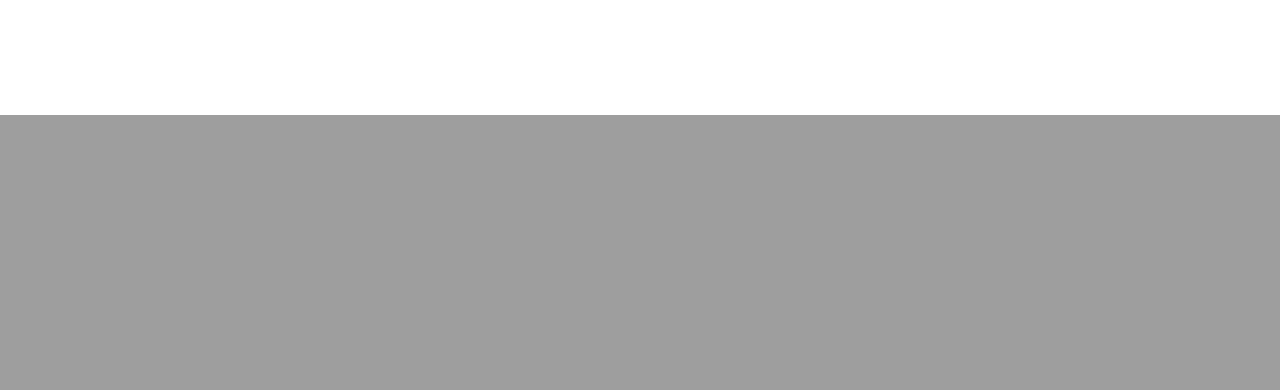
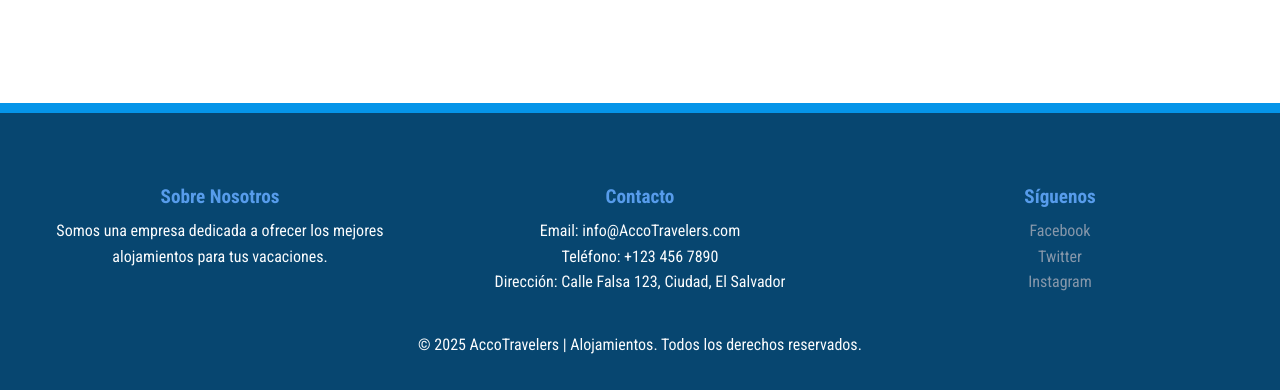
Before and after one commit to EliasO23/AlojamientosMVC, a PHP site: page / in a window 1280 px wide. Shown: the part 685-1075 px from the top of the page. Before the commit the page ends 800 px from the top, so only its background shows below. Run offline with PHP 8.4, Linux system fonts and the light colour scheme; data that the repository does not hold is empty.

Commit message:
second commit

```diff
--- a/assets/css/style.css
+++ b/assets/css/style.css
@@ -127,7 +127,7 @@ header {
 header h1 {
   margin: 0;
   font-size: 2.5em;
-  color: #f7f9fa;
+  color: #0e5077;
 
 }
 
@@ -145,6 +145,7 @@ header p {
   margin: 0 auto;
   max-height: 450px;
   object-fit: cover;
+  border-bottom: solid 20px #0595e9;
 }
 
 /* Card container styles */
@@ -176,11 +177,11 @@ header p {
   width: 100%;
   height: 200px;
   object-fit: cover;
-  border-bottom: 1px solid #ddd;
 }
 
 .card-content {
   padding: 15px;
+  border-top: solid 10px #4fc773;
 }
 
 .card-content h2 {
@@ -259,6 +260,15 @@ header p {
   border-top-right-radius: 20px;
   box-shadow: 0 4px 12px rgba(0, 0, 0, 0.1);
   box-sizing: border-box;
+}
+
+.form-container .error-message{
+  color: white;
+  font-size: 0.9rem;
+  margin-bottom: 1rem;
+  background-color: #ff4d4d;
+  padding: 0.8rem;
+  border-radius: 5px;
 }
 
 .form-container p {
@@ -389,3 +399,84 @@ tbody tr td {
     padding: 8px;
   }
 }
+
+
+.alert {
+  padding: 10px;
+  margin: 10px 0;
+  color: #fff;
+  background-color: #f44336; /* Rojo */
+  border-radius: 5px;
+  text-align: center;
+}
+
+
+/* Footer */
+footer {
+  background-color: #074670;
+  color: #fbfcfd;
+  padding: 20px 0;
+  text-align: center;
+  margin-top: 2rem;
+  border-top: solid 10px #0595e9;
+}
+
+.footer-content {
+  display: flex;
+  justify-content: space-around;
+  flex-wrap: wrap;
+  gap: 20px;
+  padding: 20px;
+}
+
+.footer-section {
+  flex: 1;
+  min-width: 250px;
+}
+
+.footer-section h5 {
+  font-size: 1.2rem;
+  margin-bottom: 10px;
+  color: #579ceb;
+}
+
+.footer-section p,
+.footer-section ul,
+.footer-section ul li {
+  font-size: 1rem;
+  line-height: 1.6;
+  margin: 0;
+  padding: 0;
+  list-style: none;
+}
+
+.footer-section ul li a {
+  color: #8697aa;
+  text-decoration: none;
+  transition: color 0.3s;
+}
+
+.footer-section ul li a:hover {
+  color: #1abc9c;
+}
+
+.footer-bottom {
+  margin-top: 20px;
+  font-size: 1rem;
+}
+
+.footer-bottom p {
+  margin-bottom: 1rem;
+}
+
+/* Responsive */
+@media (max-width: 768px) {
+  .footer-content {
+      flex-direction: column;
+      text-align: center;
+  }
+
+  .footer-section {
+      margin-bottom: 20px;
+  }
+}
--- a/controller/AccommodationController.php
+++ b/controller/AccommodationController.php
@@ -19,7 +19,7 @@ class AccommodationController
     {
         // Obtener todos los roles usando el modelo
         $accommodations = $this->accommodation->getAllAccommodations();
-        require_once './views/accommodations.php';
+        include './views/accommodations.php';
     }
 
     public function adminRead()
@@ -44,6 +44,7 @@ class AccommodationController
             $this->accommodation->name = $_POST['name'];
             $this->accommodation->description = $_POST['description'];
             $this->accommodation->location = $_POST['location'];
+            $this->accommodation->imageURL = $_POST['imageURL'];
             $this->accommodation->price = $_POST['price'];
             $this->accommodation->created_by = $_SESSION['user_id'];
 
--- a/controller/UserController.php
+++ b/controller/UserController.php
@@ -18,7 +18,7 @@ class UserController
     public function readUser()
     {
         $users = $this->user->getAllUsers();
-        include './views/register.php';
+        include './views/admin/users.php';
     }
 
     public function createUser()
@@ -26,10 +26,18 @@ class UserController
         if ($_SERVER['REQUEST_METHOD'] == "POST") {
             $this->user->username = $_POST['username'];
             $this->user->email = $_POST['email'];
-            $this->user->password = $_POST['password'];
+            $password = $_POST['password'];
+            $confirm_password = $_POST['confirm_password'];
             $this->user->rol_id = 1;
 
+            if ($password != $confirm_password) {
+                $errorMessage = "Las contraseñas no coinciden";
+                // include './views/auth/register.php';
+            } else {
+                $this->user->password = password_hash($password, PASSWORD_BCRYPT);
                 $this->user->createUser();
+                header("Location: ./index.php?action=sessionUser");
+            }
         }
 
         include './views/auth/register.php';
@@ -41,9 +49,10 @@ class UserController
             $this->user->email = $_POST['email'];
             $this->user->password = $_POST['password'];
 
-            $user = $this->user->sessionUser();
+            $user = $this->user->getUser();
 
             if ($user) {
+                if (password_verify($this->user->password, $user['password'])) {
                     session_start();
                     $_SESSION['user_id'] = $user['id_user'];
                     $_SESSION['username'] = $user['username'];
@@ -57,9 +66,13 @@ class UserController
                         header("Location: ./index.php?action=read");
                     }
                     exit();
-
+                }else{
+                    $errorMessage = "Correo o contraseña incorrectos";
+                    // include './views/auth/login.php';
+                }
             } else {
-                echo "Usuario o contraseña incorrectos";
+                $errorMessage = "Correo o contraseña incorrectos";
+                // include './views/auth/login.php';
             }
         }
 
--- a/index.php
+++ b/index.php
@@ -12,6 +12,10 @@
 
 
     switch($action){
+        case 'listUsers':
+            $controllerU->readUser();
+            break;
+
         case 'read':
             $controllerA->read();
             break;
--- a/models/Accommodation.php
+++ b/models/Accommodation.php
@@ -7,6 +7,7 @@ class Accommodation
     public $description;
     public $location;
     public $price;
+    public $imageURL;
     public $created_by;
     private $conn;
     public $table_name = "accommodations";
@@ -34,10 +35,10 @@ class Accommodation
 
     public function create(){
         try {
-            $query = "INSERT INTO {$this->table_name} (name, description, location, price, created_by) VALUES (?, ?, ?, ?, ?)";
+            $query = "INSERT INTO {$this->table_name} (name, description, location, imageURL, price, created_by) VALUES (?, ?, ?, ?, ?, ?)";
             $stmt = $this->conn->prepare($query);
 
-            $stmt->execute([$this->name, $this->description, $this->location, $this->price, $this->created_by]);
+            $stmt->execute([$this->name, $this->description, $this->location, $this->imageURL, $this->price, $this->created_by]);
 
             return $stmt;
         } catch (Exception $e) {
--- a/models/AccommodationsUser.php
+++ b/models/AccommodationsUser.php
@@ -31,7 +31,7 @@ class AccommodationsUser
     public function getAccommodationsUser($userid)
     {
         try {
-            $query = "SELECT ac.id_accommodation, ac.name, ac.description, ac.location, ac.price FROM users AS us INNER JOIN user_accommodations AS ua ON us.id_user = ua.user_id INNER JOIN accommodations AS ac ON ua.accommodation_id = ac.id_accommodation where us.id_user = ?";
+            $query = "SELECT ac.id_accommodation, ac.name, ac.description, ac.location, ac.imageURL, ac.price FROM users AS us INNER JOIN user_accommodations AS ua ON us.id_user = ua.user_id INNER JOIN accommodations AS ac ON ua.accommodation_id = ac.id_accommodation where us.id_user = ?";
             $stmt = $this->conn->prepare($query);
 
             $stmt->execute([$userid]);
@@ -71,6 +71,21 @@ class AccommodationsUser
         }
     }
 
+    public function getAccommodation($id, $accommodationid){
+        try {
+            $query = "SELECT COUNT(*) as count FROM {$this->table_name} where user_id = $id AND accommodation_id = $accommodationid";
+            $stmt = $this->conn->prepare($query);
+
+            $stmt->execute();
+
+            $result = $stmt->fetchAll(PDO::FETCH_ASSOC);
+
+            return $result['count'] > 0;
+        } catch (Exception $e) {
+            echo "Error al obtener los alojamientos: " . $e->getMessage();
+        }
+    }
+
 }
 
 ?>
--- a/models/User.php
+++ b/models/User.php
@@ -17,7 +17,7 @@ class User
     public function getAllUsers()
     {
         try {
-            $query = "SELECT * FROM {$this->table_name}";
+            $query = "SELECT us.id_user, us.username, us.email, ro.name, us.created_at FROM users AS us INNER JOIN roles AS ro ON us.rol_id = ro.id_rol ORDER BY us.id_user";
             $stmt = $this->conn->prepare($query);
             $stmt->execute();
 
@@ -42,17 +42,17 @@ class User
         }
     }
 
-    public function sessionUser()
+    public function getUser()
     {
         try {
-            $query = "SELECT * FROM {$this->table_name} WHERE email = ? AND password = ?";
+            $query = "SELECT * FROM {$this->table_name} WHERE email = ?";
             $stmt = $this->conn->prepare($query);
-            $stmt->execute([$this->email, $this->password]);
+            $stmt->execute([$this->email]);
 
-            return $stmt->fetch();
+            return $stmt->fetch(PDO::FETCH_ASSOC);
 
         } catch (Exception $e) {
-            echo "Error al iniciar sesión: " . $e->getMessage();
+            echo "Error al ibtener el usuario: " . $e->getMessage();
         }
     }
 }
--- a/query/scriptBD.sql
+++ b/query/scriptBD.sql
@@ -24,6 +24,7 @@ CREATE TABLE accommodations (
     name VARCHAR(100) NOT NULL,
     description TEXT NOT NULL,
     location VARCHAR(255) NOT NULL,
+    imageURL TEXT NOT NULL,
     price DECIMAL(10, 2) NOT NULL,
     created_by INT NOT NULL,
     created_at TIMESTAMP DEFAULT CURRENT_TIMESTAMP,
--- a/views/accommodations.php
+++ b/views/accommodations.php
@@ -2,6 +2,8 @@
 if (session_status() == PHP_SESSION_NONE) {
     session_start();
 }
+
+$accommodationIds = $accommodationIds ?? [];
 ?>
 <!DOCTYPE html>
 <html lang="en">
@@ -21,9 +23,11 @@ if (session_status() == PHP_SESSION_NONE) {
     <a href="./index.php?action=newUser" class="btn btn-success">Register</a> -->
 
     <main>
+
         <header>
             <h1>Alojamientos</h1>
             <p>Encuentra tu alojamiento ideal entre nuestras mejores opciones disponibles.</p>
+
         </header>
 
         <div class="banner">
@@ -33,16 +37,18 @@ if (session_status() == PHP_SESSION_NONE) {
         <div class="card-container">
             <?php foreach ($accommodations as $accommodation): ?>
                 <div class="card">
-                    <img src="https://digital.ihg.com/is/image/ihg/holiday-inn-san-salvador-7105916249-4x3" alt="Imagen del alojamiento">
+                    <img src="<?php echo $accommodation['imageURL'] ?>" alt="Imagen del alojamiento">
                     <div class="card-content">
                         <h2><?php echo $accommodation['name']; ?></h2>
                         <p><?php echo $accommodation['description']; ?></p>
                         <p><strong>Ubicación:</strong> <?php echo $accommodation['location']; ?></p>
                         <p><strong> $<?php echo number_format($accommodation['price'], 2); ?> USD </strong> noche</p>
                         <?php if (isset($_SESSION['user_id'])): ?>
+
                             <button class="btn-select">
                                 <a href="./index.php?action=addAccommodationUser&id=<?php echo $accommodation['id_accommodation']; ?>">Seleccionar</a>
                             </button>
+
                         <?php endif; ?>
                     </div>
                 </div>
@@ -50,6 +56,8 @@ if (session_status() == PHP_SESSION_NONE) {
         </div>
     </main>
 
+    <?php include './views/layouts/footer.php' ?>
+
 </body>
 
 </html>
--- a/views/admin/create.php
+++ b/views/admin/create.php
@@ -34,6 +34,10 @@ if (session_status() == PHP_SESSION_NONE) {
                         <input type="text" name="location" placeholder="Ingresa la ubicacion del alojamiento" required>
                     </div>
                     <div class="form-group">
+                        <label for="imageURL">URL de Imagen:</label>
+                        <input type="text" name="imageURL" placeholder="Ingresa la URL de la imagen" required>
+                    </div>
+                    <div class="form-group">
                         <label for="price">Precio por noche:</label>
                         <input type="number" name="price" placeholder="Ingresa el precio por noche" required>
                     </div>
--- a/views/auth/login.php
+++ b/views/auth/login.php
@@ -17,6 +17,9 @@
             </div>
             <div class="form-container">
                 <h2>Iniciar Sesión</h2>
+                <?php if (!empty($errorMessage)): ?>
+                    <p class="error-message"><?= htmlspecialchars($errorMessage) ?></p>
+                <?php endif; ?>
                 <form action="./index.php?action=sessionUser" method="POST">
                     <div class="form-group">
                         <label for="email">Correo Electrónico:</label>
--- a/views/layouts/footer.php
+++ b/views/layouts/footer.php
@@ -1,31 +1,27 @@
 <footer>
-    <div class="container">
-        <div class="row">
-            <div class="col-md-4">
+    <div class="footer-content">
+        <div class="footer-section about">
             <h5>Sobre Nosotros</h5>
             <p>Somos una empresa dedicada a ofrecer los mejores alojamientos para tus vacaciones.</p>
         </div>
-            <div class="col-md-4">
+        <div class="footer-section contact">
             <h5>Contacto</h5>
             <ul>
-                    <li>Email: info@alojamientos.com</li>
+                <li>Email: info@AccoTravelers.com</li>
                 <li>Teléfono: +123 456 7890</li>
-                    <li>Dirección: Calle Falsa 123, Ciudad, País</li>
+                <li>Dirección: Calle Falsa 123, Ciudad, El Salvador</li>
             </ul>
         </div>
-            <div class="col-md-4">
+        <div class="footer-section social-media">
             <h5>Síguenos</h5>
-                <ul class="social-media">
+            <ul>
                 <li><a href="#">Facebook</a></li>
                 <li><a href="#">Twitter</a></li>
                 <li><a href="#">Instagram</a></li>
             </ul>
         </div>
     </div>
-        <div class="row">
-            <div class="col-md-12 center">
-                <p>&copy; <?php echo date('Y'); ?> Alojamientos. Todos los derechos reservados.</p>
-            </div>
-        </div>
+    <div class="footer-bottom">
+        <p>&copy; <?php echo date('Y'); ?> AccoTravelers | Alojamientos. Todos los derechos reservados.</p>
     </div>
 </footer>
--- a/views/layouts/navbar.php
+++ b/views/layouts/navbar.php
@@ -15,6 +15,7 @@
                     <li><a href="./index.php?">Inicio</a></li>
                 <?php else: ?>
                     <li><a href="./index.php?action=adminDashboard">Inicio</a></li>
+                    <li><a href="./index.php?action=listUsers">Usuarios</a></li>
                 <?php endif; ?>
             <?php endif; ?>
 
```
Also changed, not shown: controller/AccommodationUserController.php (+21 -0 lines), views/admin/users.php (added, +51 -0 lines), views/auth/register.php (+7 -0 lines), views/home.php (+5 -2 lines). Lines whose indentation alone changed are shown as unchanged.
